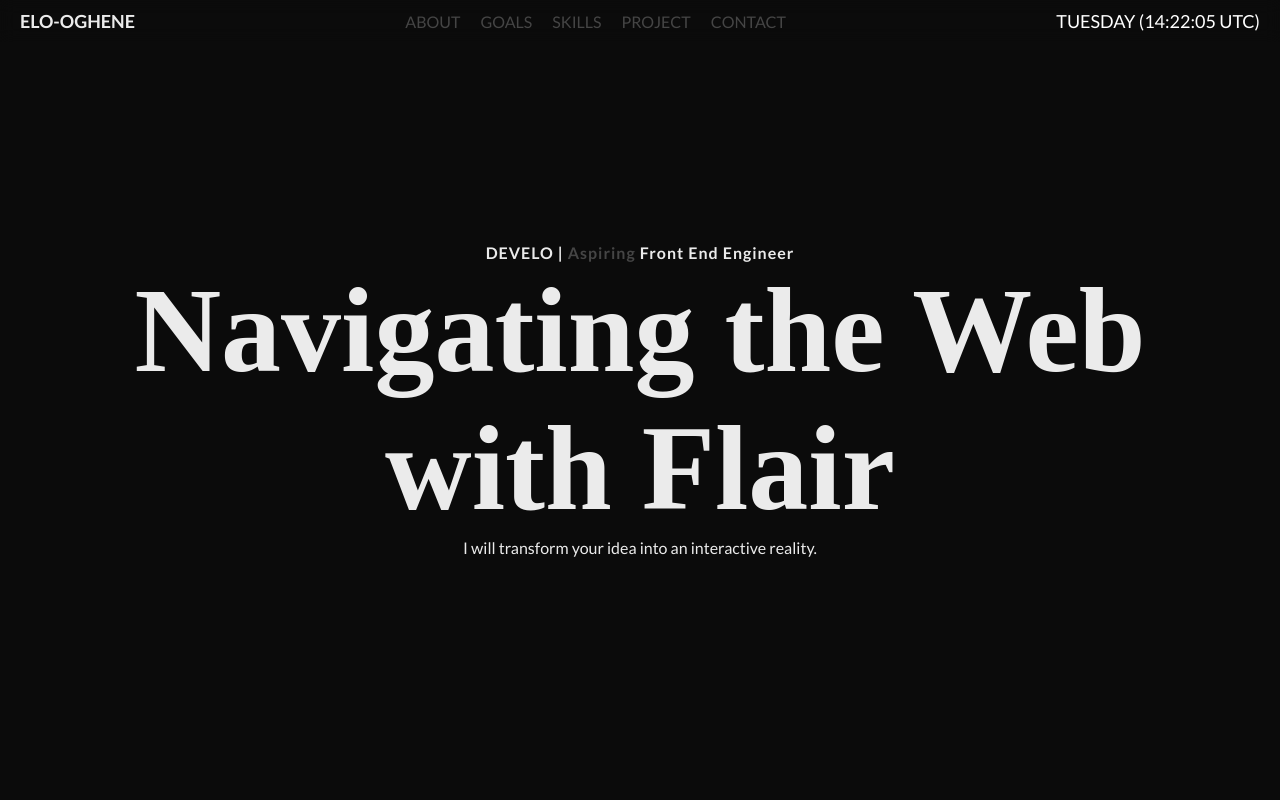
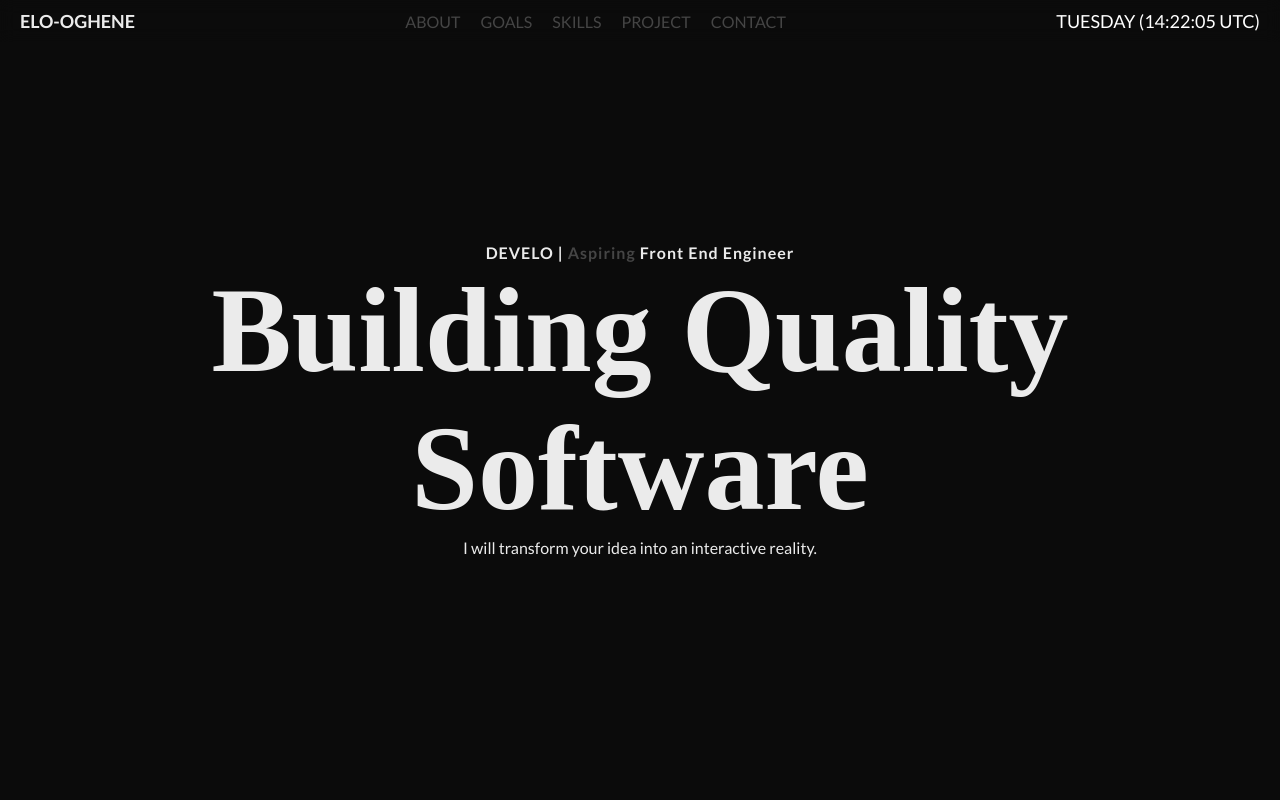
Before and after one commit to Dev-Elo-1505/Personal-site-1.0, a website built with Parcel: page index.html in a window 1280 px wide. Shown: the top 800 px of the page. Built offline with nearby package versions, Linux system fonts and the light colour scheme.

Commit message:
Changed intro heading

```diff
--- a/index.html
+++ b/index.html
@@ -46,7 +46,7 @@
         <h1>
           DEVELO | <span class="hidden-text">Aspiring</span> Front End Engineer
         </h1>
-        <h2>Navigating the Web <br />with Flair</h2>
+        <h2>Building Quality<br />Software</h2>
         <p>I will transform your idea into an interactive reality.</p>
       </div>
     </header>
```
